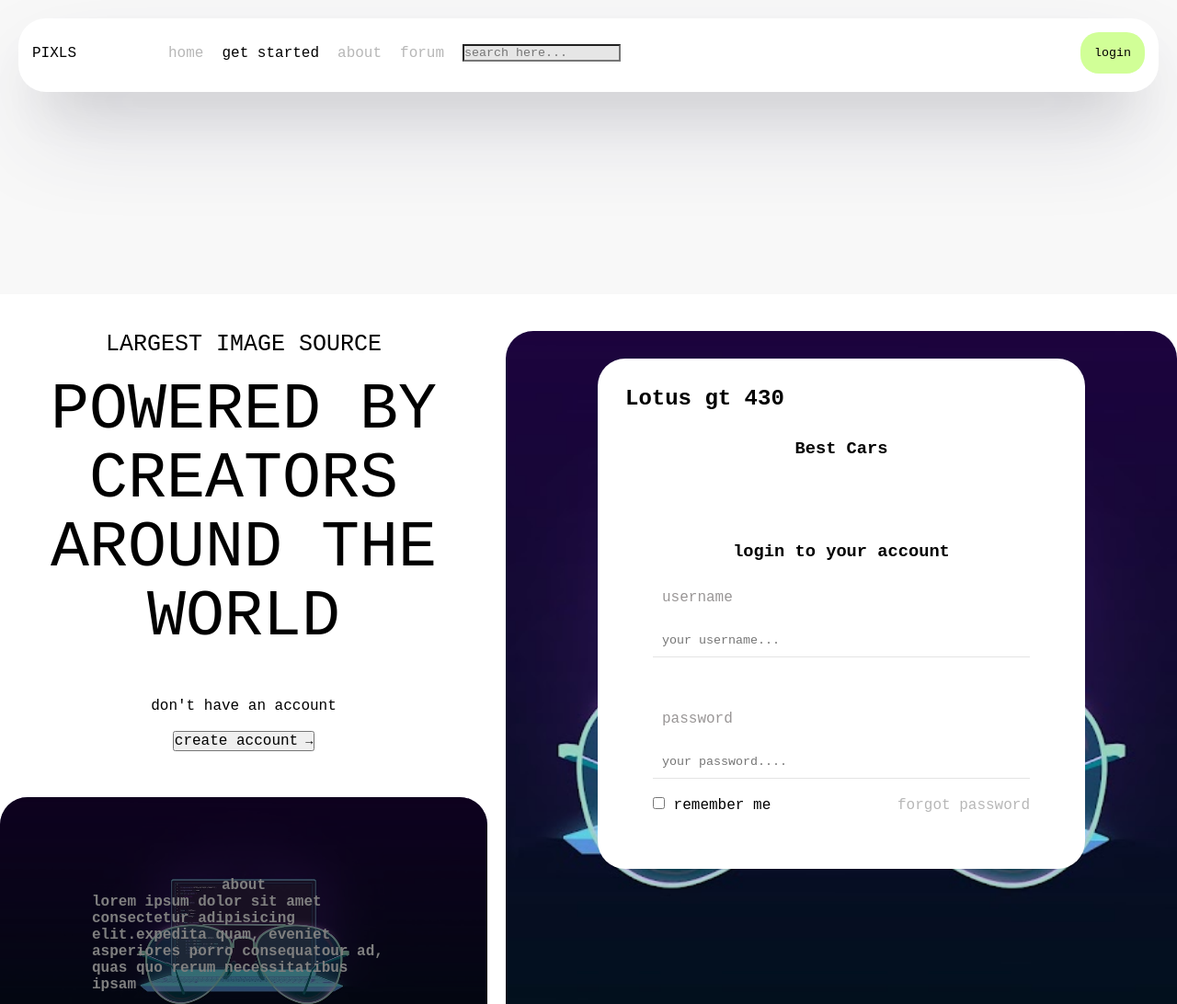
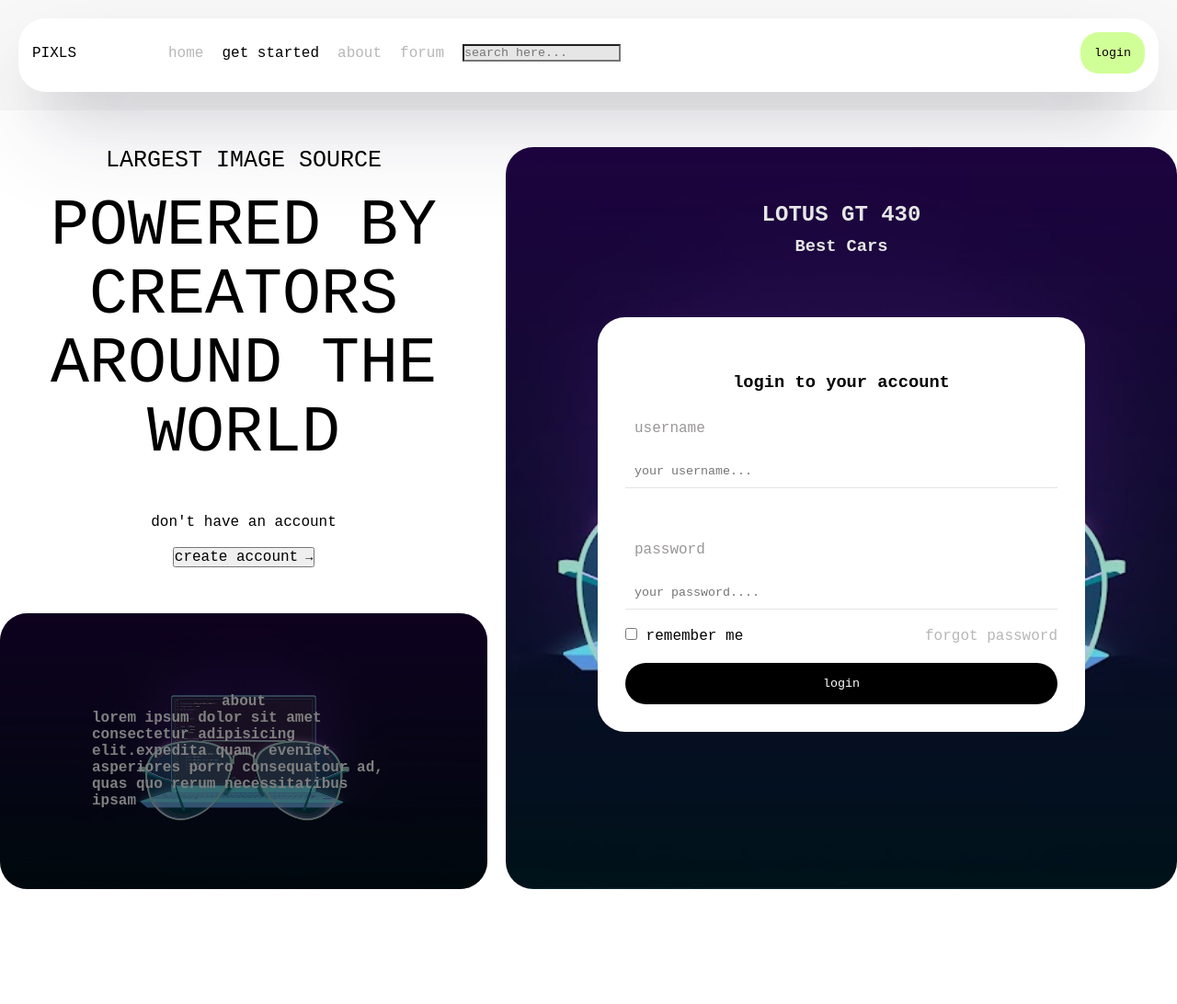
Before and after one commit to Bangura68/pixlsmedia, a plain HTML site: page index.html in a window 1280 px wide. Shown: the top 1092 px of the page at 92% size. After the commit the page ends 980 px from the top, so only its background shows below. Drawn offline with Linux system fonts and the light colour scheme.

Commit message:
second commit

```diff
--- a/index.html
+++ b/index.html
@@ -65,10 +65,10 @@
         <!--right side-->
         <div class="right">
             <!-- <div class"overlay"> -->
-            <div class="form-wrapper">
+            <div class="form-title-wrapper">
                 <h1>Lotus gt 430</h1>
-                <h3>Best Cars</h3>
-                <!-- </div> -->
+                <h3>Best Cars</h3> </div>
+                <br><br>
                 <div class="form-wrapper">
                     <!--form-->
                     <h3>login to your account</h3>
@@ -86,10 +86,13 @@
                             <div class="remember">
                                 <input type="checkbox" />
                                 <label for="">remember me</label>
+
                             </div>
                             <a href=""><span>forgot password</span></a>
+
                         </div>
-                        <!--login btn-->
+
+                        <button>login</button>
                     </form>
                 </div>
             </div>
--- a/style.css
+++ b/style.css
@@ -7,7 +7,7 @@
 
 main {
     background-color: #f8f8f8;
-    height: 40vh;
+    height: 15vh;
     padding: 20px;
 }
 
@@ -219,10 +219,11 @@ button a {
     z-index: 50;
     background-color: white;
     padding: 30px;
-    border-radius: 30px;
+   border-radius: 30px;
     /* min-width: 300px;
     width: 450px; */
     margin: 0 auto;
+
 
 }
 
@@ -252,6 +253,7 @@ form .input-wrapper {
     border-bottom: 1px solid rgb(228, 228, 228);
     /* background-color: rgb(228, 228, 228);*/
     outline: none;
+    width: 100%;
 }
 
 .input-wrapper label {
@@ -271,7 +273,7 @@ form .remember-wrapper {
 }
 
 form button {
-    background-color: black;
+    background-color:black;
     padding: 15px 0;
     border: none;
     cursor: pointer;
```
